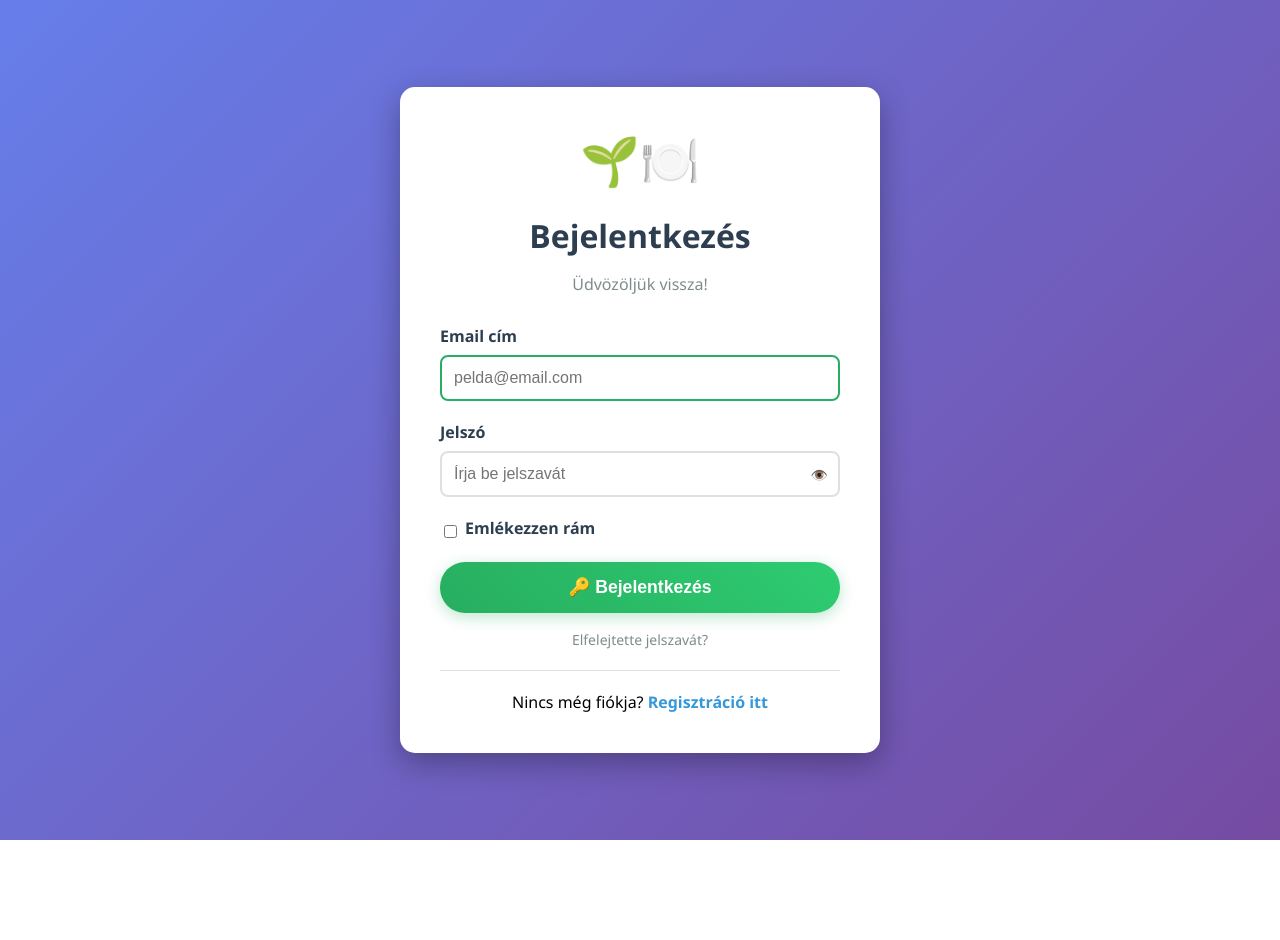
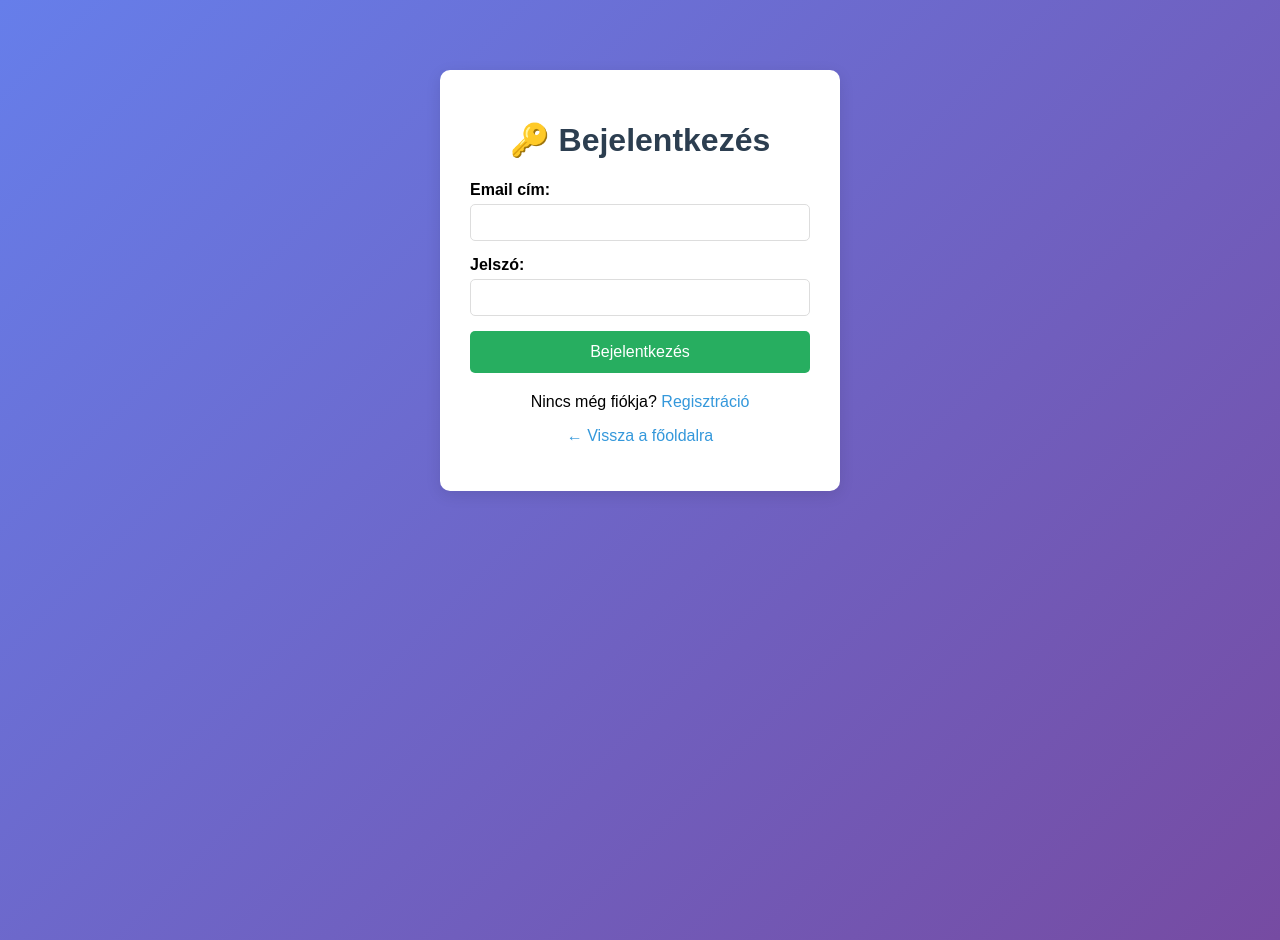
Before and after one commit to bvin81/sustainable-recipe-recommender_v4, a Flask app: page /login in a window 1280 px wide. Before the commit the page ends 840 px from the top, so only its background shows below. Run offline with Flask 3, Linux system fonts and the light colour scheme.

Commit message:
Update login.html

```diff
--- a/templates/login.html
+++ b/templates/login.html
@@ -3,248 +3,63 @@
 <head>
     <meta charset="UTF-8">
     <meta name="viewport" content="width=device-width, initial-scale=1.0">
-    <title>Bejelentkezés - Fenntartható Receptajánló</title>
+    <title>Bejelentkezés</title>
     <style>
         body {
-            font-family: 'Segoe UI', Tahoma, Geneva, Verdana, sans-serif;
-            max-width: 500px;
-            margin: 0 auto;
+            font-family: Arial, sans-serif;
+            max-width: 400px;
+            margin: 50px auto;
             padding: 20px;
             background: linear-gradient(135deg, #667eea 0%, #764ba2 100%);
             min-height: 100vh;
-            display: flex;
-            align-items: center;
-            justify-content: center;
         }
         .container {
             background: white;
-            padding: 40px;
-            border-radius: 15px;
-            box-shadow: 0 10px 30px rgba(0,0,0,0.3);
-            width: 100%;
-            max-width: 400px;
+            padding: 30px;
+            border-radius: 10px;
+            box-shadow: 0 4px 15px rgba(0,0,0,0.1);
         }
-        .header {
-            text-align: center;
-            margin-bottom: 30px;
+        h1 { text-align: center; color: #2c3e50; }
+        .form-group { margin-bottom: 15px; }
+        label { display: block; margin-bottom: 5px; font-weight: bold; }
+        input { width: 100%; padding: 10px; border: 1px solid #ddd; border-radius: 5px; box-sizing: border-box; }
+        .btn {
+            background: #27ae60; color: white; padding: 12px 20px;
+            border: none; border-radius: 5px; width: 100%;
+            font-size: 16px; cursor: pointer;
         }
-        .logo {
-            font-size: 3em;
-            margin-bottom: 10px;
-        }
-        h1 {
-            color: #2c3e50;
-            margin-bottom: 10px;
-        }
-        .subtitle {
-            color: #7f8c8d;
-            margin-bottom: 30px;
-        }
-        .form-group {
-            margin-bottom: 20px;
-        }
-        label {
-            display: block;
-            font-weight: bold;
-            margin-bottom: 8px;
-            color: #2c3e50;
-        }
-        input {
-            width: 100%;
-            padding: 12px;
-            border: 2px solid #e0e0e0;
-            border-radius: 8px;
-            font-size: 16px;
-            transition: border-color 0.3s ease;
-            box-sizing: border-box;
-        }
-        input:focus {
-            outline: none;
-            border-color: #27ae60;
-        }
-        .password-field {
-            position: relative;
-        }
-        .password-toggle {
-            position: absolute;
-            right: 12px;
-            top: 50%;
-            transform: translateY(-50%);
-            cursor: pointer;
-            color: #666;
-            font-size: 14px;
-        }
-        .btn {
-            background: linear-gradient(45deg, #27ae60, #2ecc71);
-            color: white;
-            padding: 15px 30px;
-            border: none;
-            border-radius: 25px;
-            font-size: 1.1em;
-            font-weight: bold;
-            cursor: pointer;
-            transition: all 0.3s ease;
-            width: 100%;
-            box-shadow: 0 4px 15px rgba(39, 174, 96, 0.3);
-        }
-        .btn:hover {
-            transform: translateY(-2px);
-            box-shadow: 0 6px 20px rgba(39, 174, 96, 0.4);
-        }
-        .btn:disabled {
-            background: #bdc3c7;
-            cursor: not-allowed;
-            transform: none;
-            box-shadow: none;
-        }
-        .error-message {
-            background: #ffebee;
-            color: #c62828;
-            padding: 15px;
-            border-radius: 8px;
-            margin-bottom: 20px;
-            border-left: 4px solid #f44336;
-        }
-        .success-message {
-            background: #e8f5e8;
-            color: #2e7d32;
-            padding: 15px;
-            border-radius: 8px;
-            margin-bottom: 20px;
-            border-left: 4px solid #4caf50;
-        }
-        .register-link {
-            text-align: center;
-            margin-top: 20px;
-            padding-top: 20px;
-            border-top: 1px solid #e0e0e0;
-        }
-        .register-link a {
-            color: #3498db;
-            text-decoration: none;
-            font-weight: bold;
-        }
-        .register-link a:hover {
-            text-decoration: underline;
-        }
-        .forgot-password {
-            text-align: center;
-            margin-top: 15px;
-        }
-        .forgot-password a {
-            color: #7f8c8d;
-            text-decoration: none;
-            font-size: 14px;
-        }
-        .forgot-password a:hover {
-            text-decoration: underline;
-        }
-        .remember-me {
-            display: flex;
-            align-items: center;
-            margin: 15px 0;
-        }
-        .remember-me input[type="checkbox"] {
-            width: auto;
-            margin-right: 8px;
-        }
+        .btn:hover { background: #229954; }
+        .error { background: #ffebee; color: #c62828; padding: 10px; border-radius: 5px; margin-bottom: 15px; }
+        .links { text-align: center; margin-top: 20px; }
+        .links a { color: #3498db; text-decoration: none; }
     </style>
 </head>
 <body>
     <div class="container">
-        <div class="header">
-            <div class="logo">🌱🍽️</div>
-            <h1>Bejelentkezés</h1>
-            <p class="subtitle">Üdvözöljük vissza!</p>
-        </div>
+        <h1>🔑 Bejelentkezés</h1>
 
         {% if error %}
-        <div class="error-message">
-            ❌ {{ error }}
-        </div>
+        <div class="error">❌ {{ error }}</div>
         {% endif %}
 
-        {% if success %}
-        <div class="success-message">
-            ✅ {{ success }}
-        </div>
-        {% endif %}
-
-        <form method="POST" id="loginForm">
+        <form method="POST">
             <div class="form-group">
-                <label for="email">Email cím</label>
-                <input type="email" name="email" id="email" required
-                       placeholder="pelda@email.com" value="{{ email or '' }}">
+                <label for="email">Email cím:</label>
+                <input type="email" name="email" id="email" value="{{ email or '' }}" required>
             </div>
 
             <div class="form-group">
-                <label for="password">Jelszó</label>
-                <div class="password-field">
-                    <input type="password" name="password" id="password" required
-                           placeholder="Írja be jelszavát">
-                    <span class="password-toggle" onclick="togglePassword()">👁️</span>
-                </div>
+                <label for="password">Jelszó:</label>
+                <input type="password" name="password" id="password" required>
             </div>
 
-            <div class="remember-me">
-                <input type="checkbox" name="remember_me" id="remember_me">
-                <label for="remember_me">Emlékezzen rám</label>
-            </div>
-
-            <button type="submit" class="btn" id="submitBtn">
-                🔑 Bejelentkezés
-            </button>
+            <button type="submit" class="btn">Bejelentkezés</button>
         </form>
 
-        <div class="forgot-password">
-            <a href="/forgot-password">Elfelejtette jelszavát?</a>
-        </div>
-
-        <div class="register-link">
-            Nincs még fiókja? <a href="/register">Regisztráció itt</a>
+        <div class="links">
+            <p>Nincs még fiókja? <a href="/register">Regisztráció</a></p>
+            <p><a href="/">← Vissza a főoldalra</a></p>
         </div>
     </div>
-
-    <script>
-        function togglePassword() {
-            const passwordField = document.getElementById('password');
-            const toggle = document.querySelector('.password-toggle');
-
-            if (passwordField.type === 'password') {
-                passwordField.type = 'text';
-                toggle.textContent = '🙈';
-            } else {
-                passwordField.type = 'password';
-                toggle.textContent = '👁️';
-            }
-        }
-
-        // Form submission
-        document.getElementById('loginForm').addEventListener('submit', function(e) {
-            e.preventDefault();
-
-            const submitBtn = document.getElementById('submitBtn');
-            const email = document.getElementById('email').value;
-            const password = document.getElementById('password').value;
-
-            if (!email || !password) {
-                alert('Kérjük töltse ki mindkét mezőt!');
-                return;
-            }
-
-            // Button state
-            submitBtn.disabled = true;
-            submitBtn.textContent = '⏳ Bejelentkezés...';
-            submitBtn.style.background = '#95a5a6';
-
-            // Submit form
-            setTimeout(() => {
-                this.submit();
-            }, 500);
-        });
-
-        // Focus on email field
-        document.getElementById('email').focus();
-    </script>
 </body>
 </html>
```
